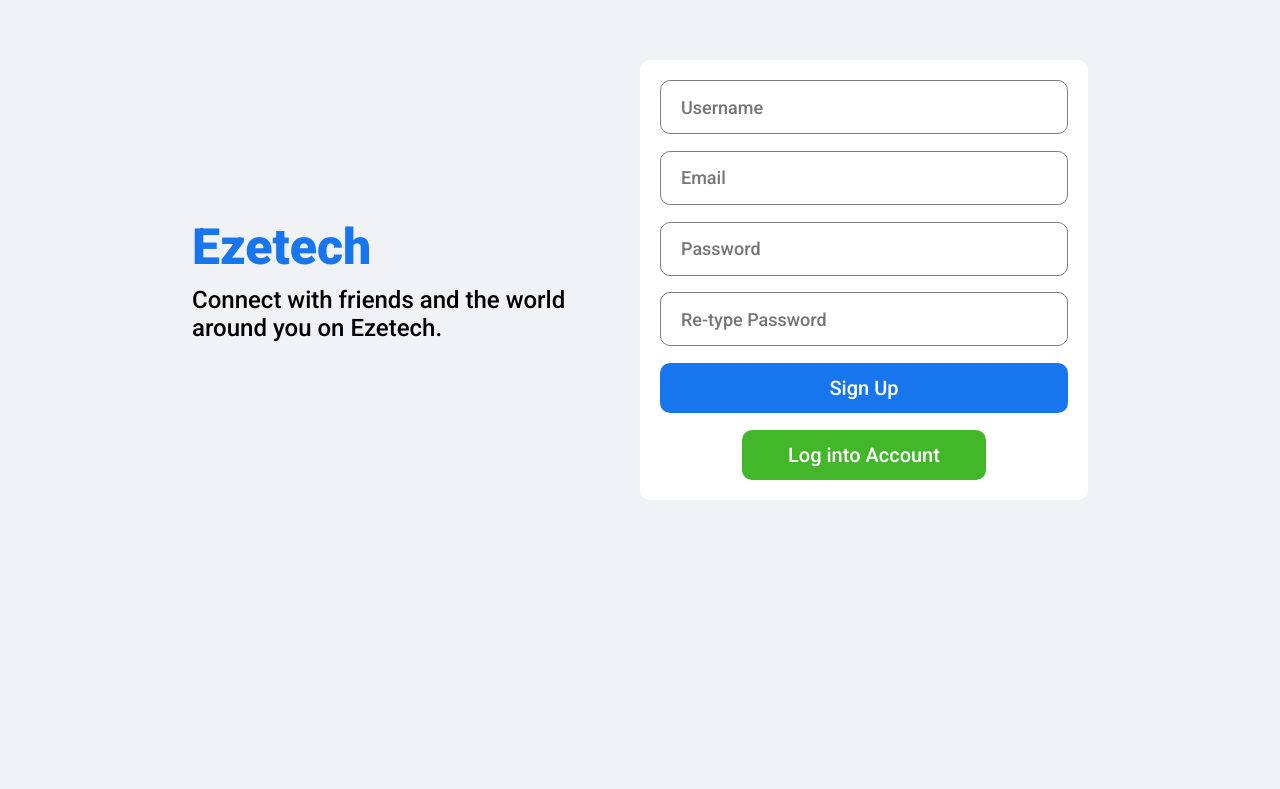
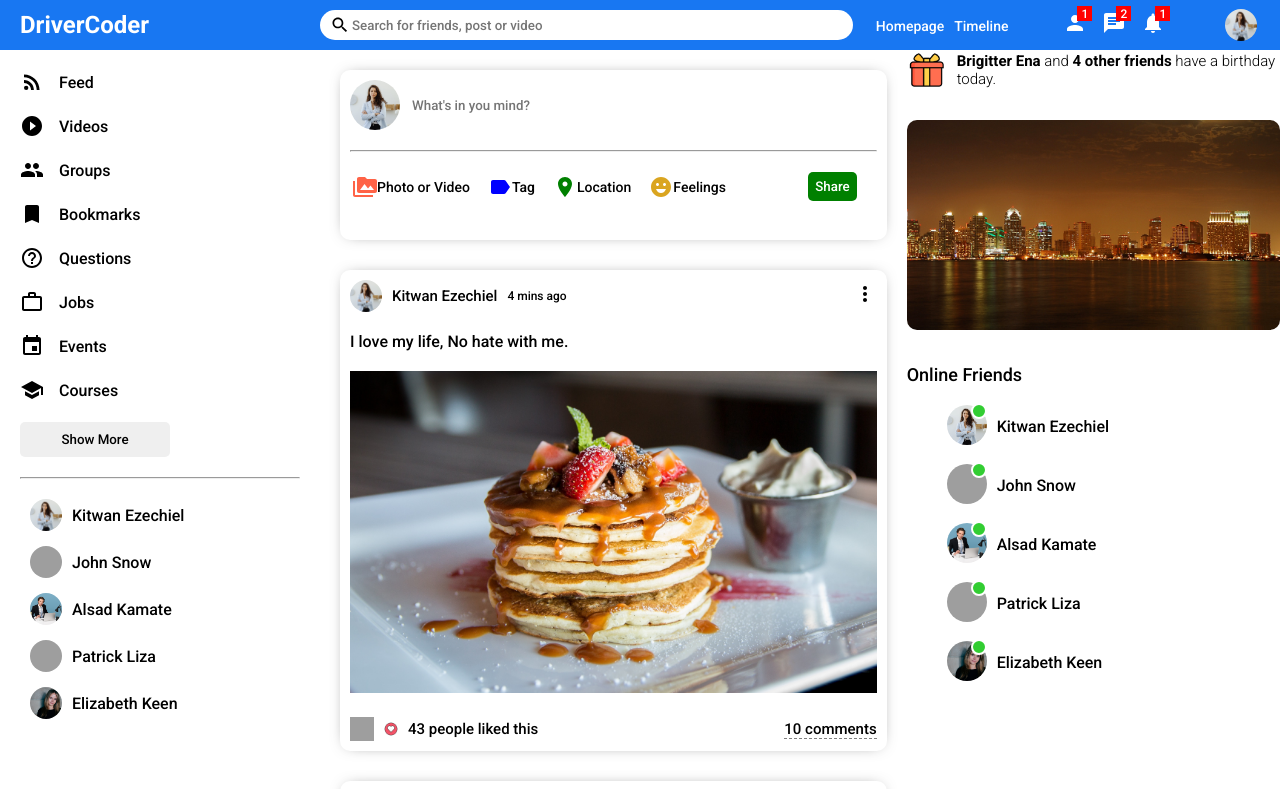
Before and after one commit to KitwanaSh/facebook_like_react, a React (Create React App) app: page / in a window 1280 px wide. Shown: the top 789 px of the page. Built offline with nearby package versions, Linux system fonts and the light colour scheme; grey boxes are pictures that could not be loaded.

Commit message:
Fix: Add the condition

```diff
--- a/src/App.js
+++ b/src/App.js
@@ -4,7 +4,7 @@ import Login from './Pages/login/Login';
 import Register from './Pages/register/Register';
 
 function App() {
-  return <Register />
+  return <Home />
 }
 
 export default App;
--- a/src/Components/rightbar/Rightbar.jsx
+++ b/src/Components/rightbar/Rightbar.jsx
@@ -75,7 +75,7 @@ export default function Rightbar({profile}) {
   return (
     <div className="rightbar">
       <div className="rightbarWrapper">
-        <ProfileRightBar />
+        {profile ? <ProfileRightBar /> : <HomeRightBar />}
       </div>
     </div>
   )
```
